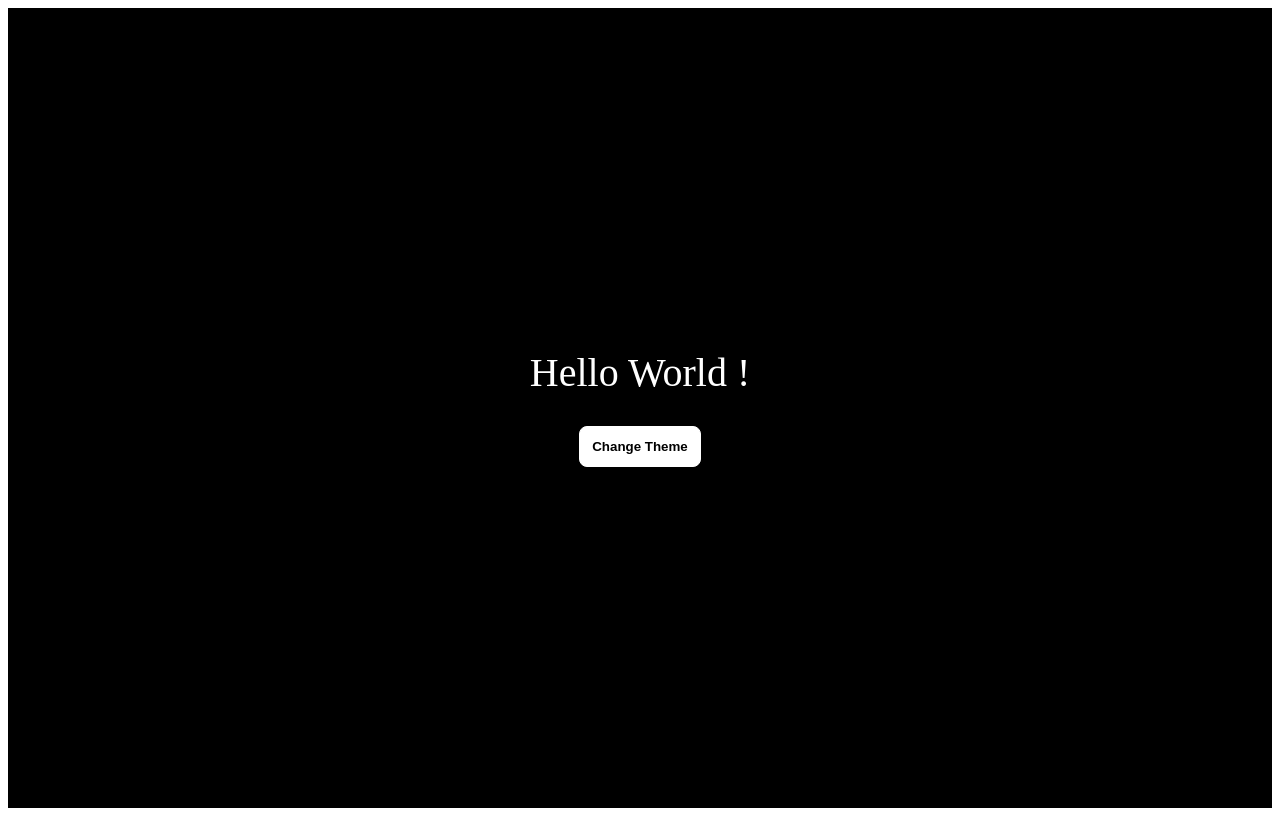
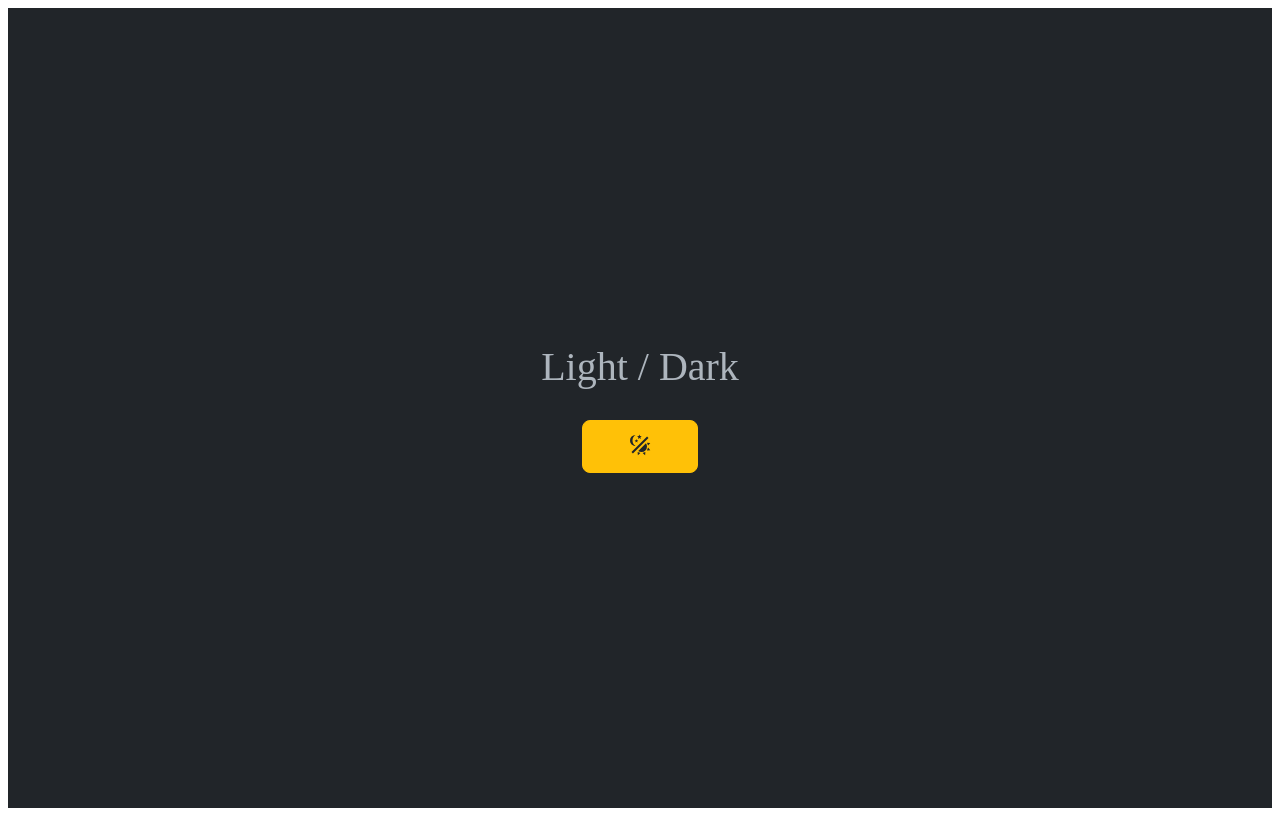
Before and after one commit to gregoryharris869/25_react, a React (Vite) app: page / in a window 1280 px wide. Built offline with nearby package versions, Linux system fonts and the light colour scheme.

Commit message:
updated css and svg for Light / Dark mode

```diff
--- a/src/components/light_dark_theme/LightDarkMode.jsx
+++ b/src/components/light_dark_theme/LightDarkMode.jsx
@@ -8,13 +8,25 @@ export default function LightDarkMode() {
     setTheme(theme === "light" ? "dark" : "light");
   }
 
-  console.log(theme);
+  // console.log(theme);
 
   return (
     <div className="light-dark-mode" data-theme={theme}>
       <div className="container">
-        <p>Hello World !</p>
-        <button onClick={handleToggleTheme}>Change Theme</button>
+        <p>Light / Dark</p>
+        <button onClick={handleToggleTheme}>
+          <svg
+            width="90"
+            height="24"
+            viewBox="0 0 24 24"
+            xmlns="http://www.w3.org/2000/svg"
+          >
+            <path
+              fill="currentColor"
+              d="M7.5 2c-1.79 1.15-3 3.18-3 5.5s1.21 4.35 3.03 5.5C4.46 13 2 10.54 2 7.5A5.5 5.5 0 0 1 7.5 2m11.57 1.5l1.43 1.43L4.93 20.5L3.5 19.07zm-6.18 2.43L11.41 5L9.97 6l.42-1.7L9 3.24l1.75-.12l.58-1.65L12 3.1l1.73.03l-1.35 1.13zm-3.3 3.61l-1.16-.73l-1.12.78l.34-1.32l-1.09-.83l1.36-.09l.45-1.29l.51 1.27l1.36.03l-1.05.87zM19 13.5a5.5 5.5 0 0 1-5.5 5.5c-1.22 0-2.35-.4-3.26-1.07l7.69-7.69c.67.91 1.07 2.04 1.07 3.26m-4.4 6.58l2.77-1.15l-.24 3.35zm4.33-2.7l1.15-2.77l2.2 2.54zm1.15-4.96l-1.14-2.78l3.34.24zM9.63 18.93l2.77 1.15l-2.53 2.19z"
+            />
+          </svg>
+        </button>
       </div>
     </div>
   );
--- a/src/components/light_dark_theme/theme.css
+++ b/src/components/light_dark_theme/theme.css
@@ -1,16 +1,29 @@
 :root {
-  --background: #ffffff;
-  --text-primary: #000;
-  --button-bg: #000;
-  --button-text: #ffffff;
+  --background-light: #f5f5f5;
+  --text-primary-light: #333;
+  --button-bg-light: #007bff;
+  --button-text-light: #ffffff;
+
+  --background-dark: #212529;
+  --text-primary-dark: #adb5bd;
+  --button-bg-dark: #ffc107;
+  --button-text-dark: #212529;
+}
+
+[data-theme="light"] {
+  --background: var(--background-light);
+  --text-primary: var(--text-primary-light);
+  --button-bg: var(--button-bg-light);
+  --button-text: var(--button-text-light);
 }
 
 [data-theme="dark"] {
-  --background: #000000;
-  --text-primary: #fff;
-  --button-bg: #fff;
-  --button-text: #000;
+  --background: var(--background-dark);
+  --text-primary: var(--text-primary-dark);
+  --button-bg: var(--button-bg-dark);
+  --button-text: var(--button-text-dark);
 }
+
 .light-dark-mode {
   background-color: var(--background);
   height: 100vh;
```
